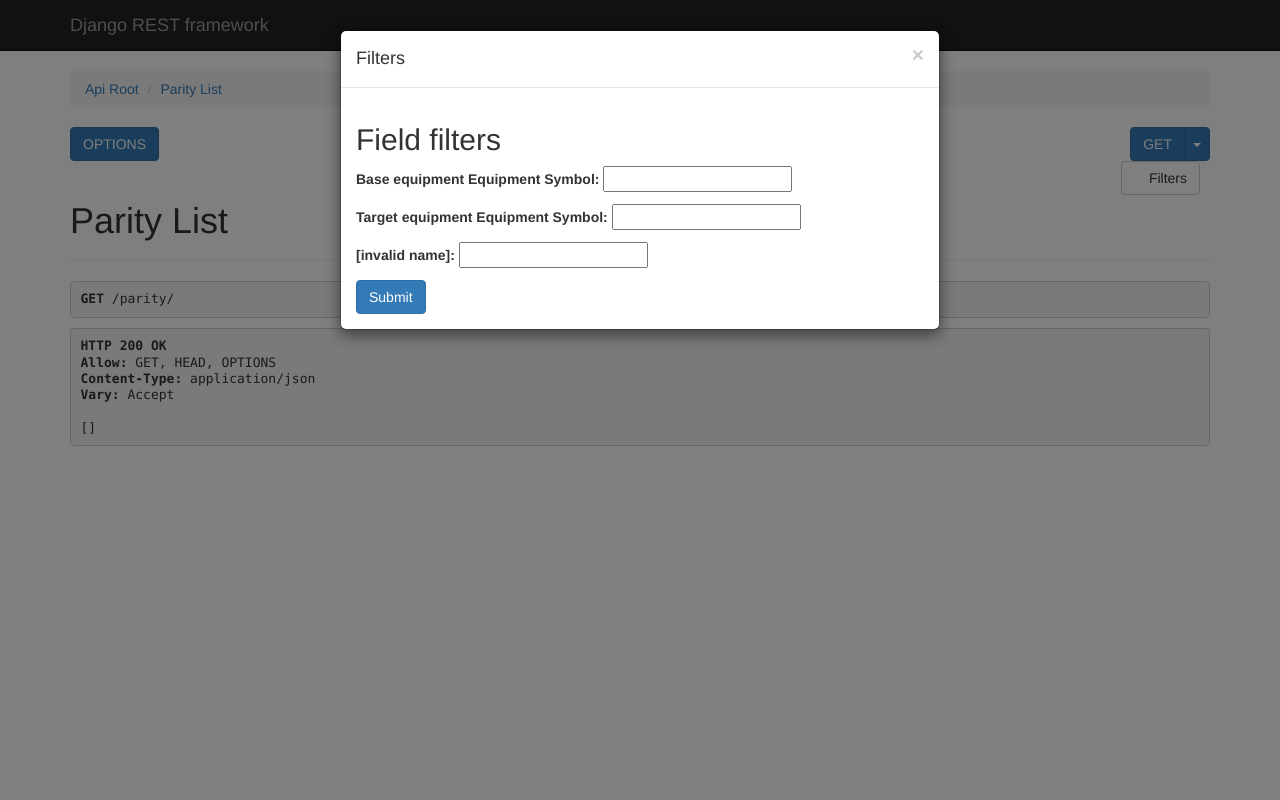
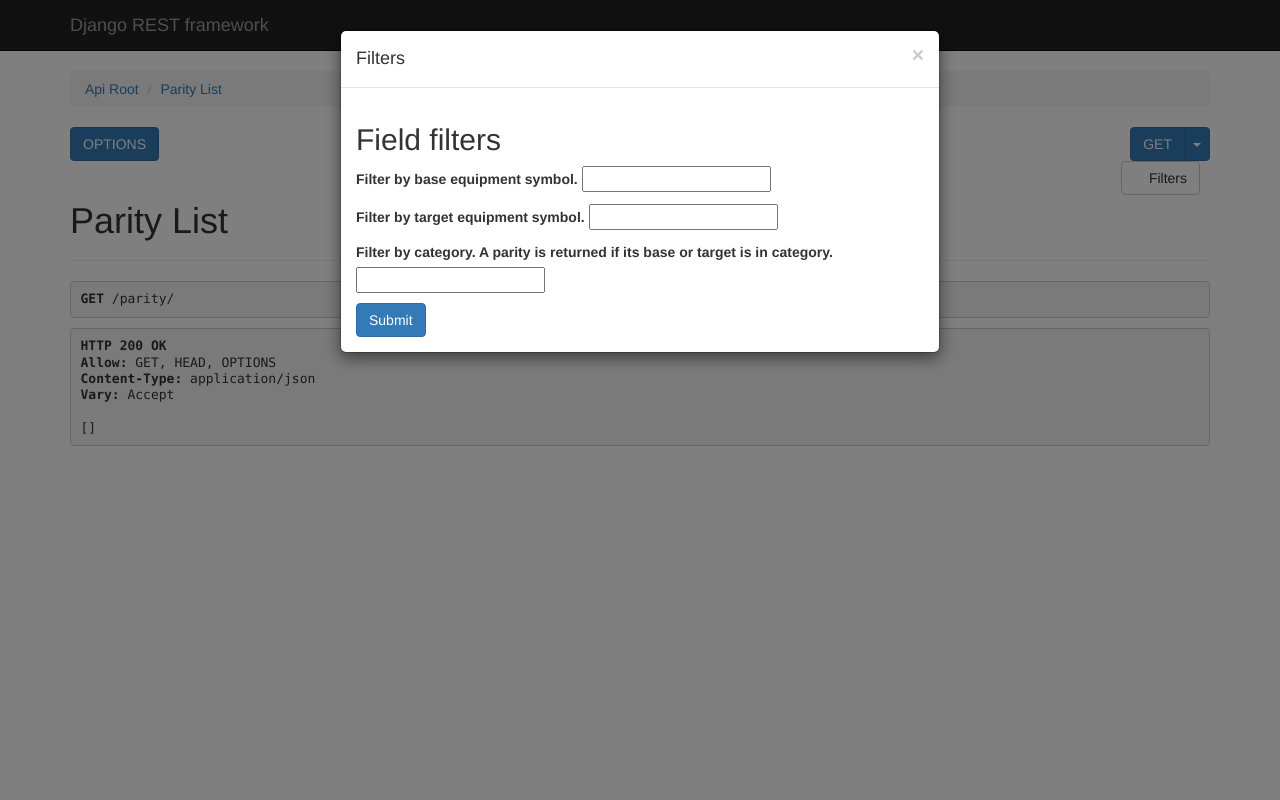
Before and after one commit to bounswe/bounswe2019group2, a Django app: page /parity/ in a window 1280 px wide, after a click on "Filters". Run offline with Django 3.2, Linux system fonts and the light colour scheme; data that the repository does not hold is empty; some libraries are stand-ins or nearby versions; some web fonts are replaced.

Commit message:
Add redoc, Move filters to folder

```diff
--- /dev/null
+++ b/traiders/backend/api/filters/__init__.py
@@ -0,0 +1 @@
+from .parity import ParityFilterSet
--- /dev/null
+++ b/traiders/backend/api/filters/parity.py
@@ -0,0 +1,19 @@
+from django.db.models import Q
+from django_filters import rest_framework as filters
+
+from ..models import Equipment
+
+
+class ParityFilterSet(filters.FilterSet):
+    base_equipment = filters.CharFilter(field_name='base_equipment__symbol',
+                                        label='Filter by base equipment symbol.')
+    target_equipment = filters.CharFilter(field_name='target_equipment__symbol',
+                                          label='Filter by target equipment symbol.')
+    category = filters.CharFilter(method='filter_category',
+                                  label='Filter by category. '
+                                        'A parity is returned if its base or target is in category.')
+
+    def filter_category(self, queryset, name, value):
+        bases = Equipment.objects.filter(**{name: value})
+        targets = Equipment.objects.filter(**{name: value})
+        return queryset.filter(Q(base_equipment__in=bases) | Q(target_equipment__in=targets))
--- a/traiders/backend/api/urls.py
+++ b/traiders/backend/api/urls.py
@@ -12,11 +12,16 @@ router.register(r'equipment', EquipmentViewSet, basename='equipment')
 router.register(r'parity', ParityViewSet, basename='parity')
 
 urlpatterns = [
-    # documentation view
+    # documentation views
     path('docs/', TemplateView.as_view(
         template_name='swagger-ui.html',
         extra_context={'schema_url': 'openapi-schema'}
     ), name='docs'),
+
+    path('redocs/', TemplateView.as_view(
+        template_name='redoc.html',
+        extra_context={'schema_url': 'openapi-schema'}
+    ), name='redocs'),
 
     # OpenAPI schema
     path('openapi/', get_schema_view(
--- a/traiders/backend/api/views/parity.py
+++ b/traiders/backend/api/views/parity.py
@@ -1,24 +1,13 @@
 from rest_framework.viewsets import ReadOnlyModelViewSet
-from django.db.models import Q
-from django_filters import rest_framework as filters
+from django_filters.rest_framework import DjangoFilterBackend
 
 from ..models import Parity, Equipment
 from ..serializers import ParitySerializer
-
-
-class ParityFilterSet(filters.FilterSet):
-    base_equipment = filters.CharFilter('base_equipment__symbol')
-    target_equipment = filters.CharFilter('target_equipment__symbol')
-    category = filters.CharFilter('category', method='filter_category')
-
-    def filter_category(self, queryset, name, value):
-        bases = Equipment.objects.filter(category=value)
-        targets = Equipment.objects.filter(category=value)
-        return queryset.filter(Q(base_equipment__in=bases) | Q(target_equipment__in=targets))
+from ..filters import ParityFilterSet
 
 
 class ParityViewSet(ReadOnlyModelViewSet):
     serializer_class = ParitySerializer
     queryset = Parity.objects.all()
-    filter_backends = [filters.DjangoFilterBackend]
+    filter_backends = [DjangoFilterBackend]
     filterset_class = ParityFilterSet
--- a/traiders/backend/traiders/settings.py
+++ b/traiders/backend/traiders/settings.py
@@ -127,7 +127,8 @@ REST_FRAMEWORK = {
     'DEFAULT_AUTHENTICATION_CLASSES': [
         'rest_framework.authentication.BasicAuthentication',  # for browsable API
         'rest_framework.authentication.TokenAuthentication',
-    ]
+    ],
+    'DEFAULT_SCHEMA_CLASS': 'api.schemas.AutoSchema'  # custom schema generator
 }
 
 # Static files (CSS, JavaScript, Images)
```
Also changed, not shown: traiders/backend/api/templates/redoc.html (added, +21 -0 lines), traiders/backend/api/templates/swagger-ui.html (+12 -0 lines).
